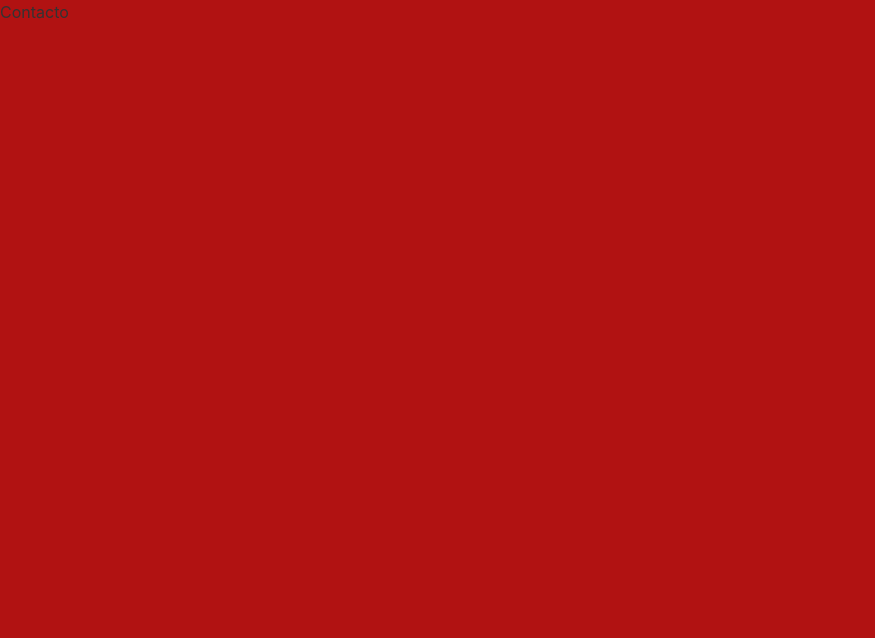
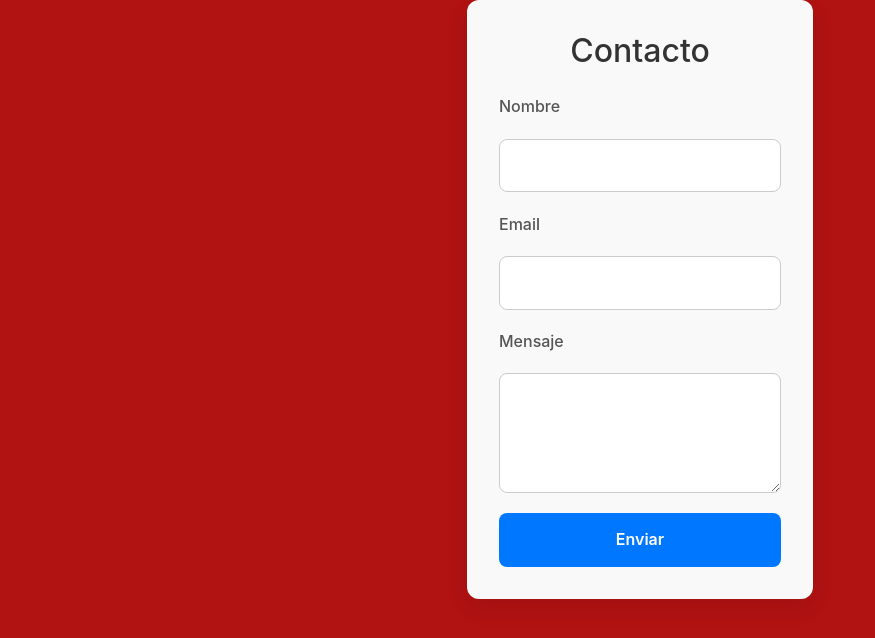
Before and after one commit to georgequispe/portfolio, a React (Vite) app: page /contacto in a window 1280 px wide. Shown: the top 638 px of the page, without its empty margins (0-875 px from the left). Built offline with nearby package versions, Linux system fonts and the light colour scheme.

Commit message:
agregrue cv

```diff
--- a/src/App.jsx
+++ b/src/App.jsx
@@ -4,16 +4,17 @@ import { BrowserRouter, Routes, Route } from 'react-router-dom';
 import Home from './pages/Home';
 import Proyectos from './components/Proyecto';
 import  AboutMe  from './components/AboutMe';
-
+import ContactForm from './pages/Contacto';
+import CV from './components/Cv';
 function App() {
   return (
     <BrowserRouter>
       <Routes>
         <Route path="/" element={<Home />} />
         <Route path="/proyectos" element={<Proyectos />} />
-        <Route path="/contacto" element={<div>Contacto</div>} />
+        <Route path="/contacto" element={<ContactForm />} />
         <Route path="*" element={<div>Página no encontrada</div>} />
-        <Route path="/cv" element={<div>CV</div>} />
+        <Route path="/cv" element={<CV />} />
         <Route path="/sobre-mi" element={<AboutMe />} />
       </Routes>
     </BrowserRouter>
--- /dev/null
+++ b/src/components/Cv.jsx
@@ -0,0 +1,42 @@
+import { Container, Title, PreviewImage } from './Cv.styles';
+import CVSection from './CvSection';
+import DownloadButton from './DownLoadBoton';
+
+const CV = () => {
+  return (
+    <Container>
+      <Title>Currículum Vitae</Title>
+
+      <CVSection
+        title="Experiencia"
+        items={[
+          { role: 'Desarrollador Full Stack', company: 'TechCorp', period: '2023 - 2025' },
+          { role: 'Frontend Developer', company: 'VisualStudio', period: '2021 - 2023' },
+        ]}
+      />
+
+      <CVSection
+        title="Educación"
+        items={[
+          { role: 'Lic. en Informática', company: 'Universidad de Buenos Aires', period: '2017 - 2021' },
+        ]}
+      />
+
+      <CVSection
+        title="Tecnologías"
+        items={[
+          { role: 'React, Vite, Styled-Components, GitHub, Bootstrap' },
+        ]}
+      />
+
+      <DownloadButton
+        url="https://drive.google.com/tu-cv.pdf"
+        label="Descargar CV en PDF"
+      />
+
+      <PreviewImage src="/assets/cv-preview.png" alt="Vista previa del CV" />
+    </Container>
+  );
+};
+
+export default CV;
--- /dev/null
+++ b/src/components/Cv.styles.js
@@ -0,0 +1,55 @@
+import styled from 'styled-components';
+
+export const Container = styled.section`
+  padding: 4rem 2rem;
+  background-color: #f9f9f9;
+  color: #333;
+  max-width: 900px;
+  margin: auto;
+`;
+
+export const Title = styled.h2`
+  font-size: 2.5rem;
+  margin-bottom: 2rem;
+  text-align: center;
+  color: #222;
+`;
+
+export const Section = styled.div`
+  margin-bottom: 2rem;
+`;
+
+export const SectionTitle = styled.h3`
+  font-size: 1.5rem;
+  margin-bottom: 1rem;
+  color: #444;
+`;
+
+export const Item = styled.p`
+  font-size: 1rem;
+  margin: 0.5rem 0;
+  line-height: 1.6;
+`;
+
+export const Button = styled.button`
+  background-color: #0077cc;
+  color: white;
+  padding: 0.8rem 1.5rem;
+  border: none;
+  border-radius: 6px;
+  font-size: 1rem;
+  cursor: pointer;
+  margin-top: 2rem;
+  transition: background 0.3s ease;
+
+  &:hover {
+    background-color: #005fa3;
+  }
+`;
+
+export const PreviewImage = styled.img`
+  margin-top: 3rem;
+  max-width: 100%;
+  border-radius: 8px;
+  box-shadow: 0 0 10px rgba(0,0,0,0.1);
+`;
--- /dev/null
+++ b/src/components/CvSection.jsx
@@ -0,0 +1,16 @@
+import { Section, SectionTitle, Item } from './Cv.styles';
+
+const CVSection = ({ title, items }) => (
+  <Section>
+    <SectionTitle>{title}</SectionTitle>
+    {items.map((item, index) => (
+      <Item key={index}>
+        <strong>{item.role}</strong>
+        {item.company && <span> – {item.company}</span>}
+        {item.period && <span> ({item.period})</span>}
+      </Item>
+    ))}
+  </Section>
+);
+
+export default CVSection;
--- /dev/null
+++ b/src/components/DownLoadBoton.jsx
@@ -0,0 +1,11 @@
+import { Button } from './Cv.styles';
+
+const DownloadButton = ({ url, label }) => (
+  <a href={url} target="_blank" rel="noopener noreferrer">
+    <Button>{label}</Button>
+  </a>
+);
+
+
+
+export default DownloadButton;
--- a/src/components/Header.jsx
+++ b/src/components/Header.jsx
@@ -11,7 +11,7 @@ const HeaderComponent = () => (
       <StyledNavLink to="/sobre-mi">Sobre mí</StyledNavLink>
       <StyledNavLink to="/proyectos">Proyectos</StyledNavLink>
       <StyledNavLink to="/contacto">Contacto</StyledNavLink>
-      <StyledNavLink to="/CV_George.pdf" download>
+      <StyledNavLink to="/cv" download>
         CV
       </StyledNavLink>
     </Nav>
--- /dev/null
+++ b/src/pages/Contacto.jsx
@@ -0,0 +1,21 @@
+import { FormContainer, Title, StyledForm, Label, Input, Textarea, Button } from './Contacto.styles';
+const  ContactForm = () =>{
+  return (
+    <FormContainer>
+      <Title>Contacto</Title>
+      <StyledForm action="https://formspree.io/f/meojyjlg" method="POST">
+        <Label htmlFor="nombre">Nombre</Label>
+        <Input type="text" name="nombre" id="nombre" required />
+
+        <Label htmlFor="email">Email</Label>
+        <Input type="email" name="email" id="email" required />
+
+        <Label htmlFor="mensaje">Mensaje</Label>
+        <Textarea name="mensaje" id="mensaje" required />
+
+        <Button type="submit">Enviar</Button>
+      </StyledForm>
+    </FormContainer>
+  );
+}
+export default ContactForm;
--- /dev/null
+++ b/src/pages/Contacto.styles.js
@@ -0,0 +1,73 @@
+import styled from 'styled-components';
+
+export const FormContainer = styled.section`
+  max-width: 600px;
+  margin: 0 auto;
+  padding: 2rem;
+  background: #f9f9f9;
+  border-radius: 12px;
+  box-shadow: 0 8px 24px rgba(0, 0, 0, 0.08);
+`;
+
+export const Title = styled.h2`
+  font-size: 2rem;
+  margin-bottom: 1.5rem;
+  text-align: center;
+  color: #333;
+`;
+
+export const StyledForm = styled.form`
+  display: flex;
+  flex-direction: column;
+  gap: 1.2rem;
+`;
+
+export const Label = styled.label`
+  font-weight: 500;
+  color: #555;
+`;
+
+export const Input = styled.input`
+  padding: 0.8rem 1rem;
+  border: 1px solid #ccc;
+  border-radius: 8px;
+  font-size: 1rem;
+  transition: border-color 0.3s ease;
+
+  &:focus {
+    border-color: #0077ff;
+    outline: none;
+    box-shadow: 0 0 0 3px rgba(0, 119, 255, 0.2);
+  }
+`;
+
+export const Textarea = styled.textarea`
+  padding: 1rem;
+  border: 1px solid #ccc;
+  border-radius: 8px;
+  font-size: 1rem;
+  resize: vertical;
+  min-height: 120px;
+  transition: border-color 0.3s ease;
+
+  &:focus {
+    border-color: #0077ff;
+    outline: none;
+    box-shadow: 0 0 0 3px rgba(0, 119, 255, 0.2);
+  }
+`;
+
+export const Button = styled.button`
+  padding: 0.9rem 1.2rem;
+  background-color: #0077ff;
+  color: white;
+  font-weight: 600;
+  border: none;
+  border-radius: 8px;
+  cursor: pointer;
+  transition: background-color 0.3s ease;
+
+  &:hover {
+    background-color: #005fcc;
+  }
+`;
```
